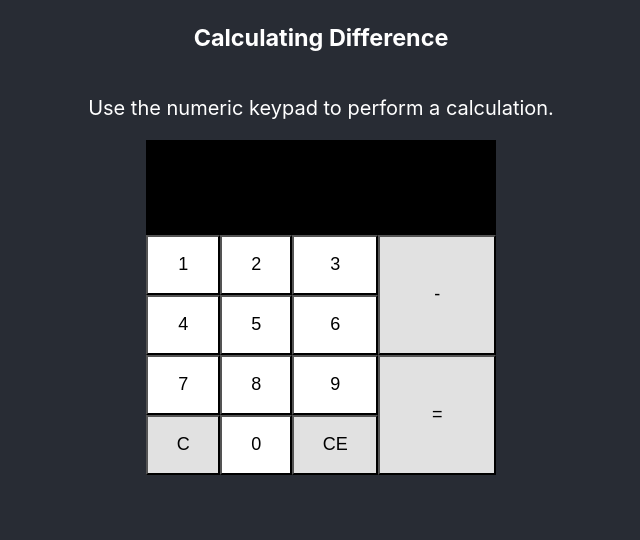
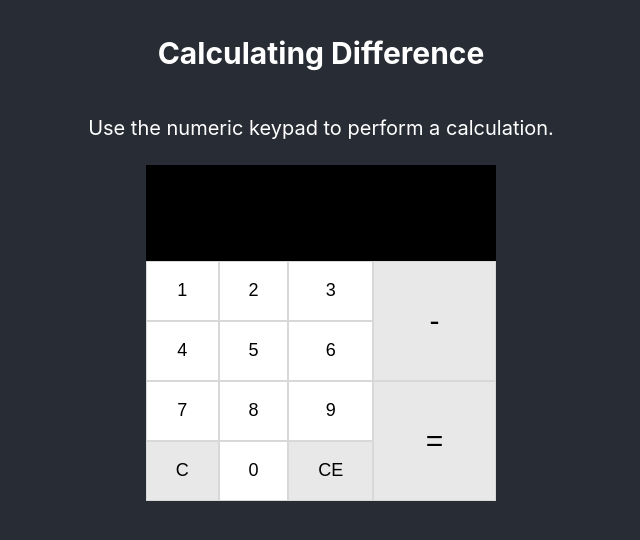
Before and after one commit to Leonardneff/calculator, a React (Create React App) app: page / in a window 1280 px wide. Shown: the top 540 px of the page, without its empty margins (319-959 px from the left). Built offline with nearby package versions, Linux system fonts and the light colour scheme.

Commit message:
Code style fixes

```diff
--- a/public/index.html
+++ b/public/index.html
@@ -1,20 +1,20 @@
 <!DOCTYPE html>
 <html lang="en">
-  <head>
+
+<head>
     <meta charset="utf-8" />
     <link rel="icon" href="%PUBLIC_URL%/favicon.ico" />
     <meta name="viewport" content="width=device-width, initial-scale=1" />
     <meta name="theme-color" content="#000000" />
-    <meta
-      name="description"
-      content="Subtracion Calculator"
-    />
+    <meta name="description" content="Calculating Difference" />
     <link rel="apple-touch-icon" href="%PUBLIC_URL%/android-chrome-192x192.png" />
     <link rel="manifest" href="%PUBLIC_URL%/manifest.json" />
     <title>Calculator</title>
-  </head>
-  <body>
+</head>
+
+<body>
     <noscript>You need to enable JavaScript to run this app.</noscript>
     <div id="root"></div>
-  </body>
+</body>
+
 </html>
--- a/src/App.css
+++ b/src/App.css
@@ -10,6 +10,7 @@
     justify-content: center;
     color: white;
     font-size: 20px;
+    padding: 5px 8px;
 }
 
 a {
@@ -20,34 +21,31 @@ a {
     display: grid;
     grid-template-columns: repeat(5, auto);
     grid-template-rows: repeat(4, 60px);
-  grid-template-areas:
-    "1 2 3 minus minus "
-    "4 5 6 minus minus "
-    "7 8 9 equals equals"
-    "C 0 CE equals equals";
+    grid-template-areas: "1 2 3 minus minus " "4 5 6 minus minus " "7 8 9 equals equals" "C 0 CE equals equals";
 }
 
 button {
     font-size: 18px;
-  background-color:#fff;
+    background-color: #fff;
+    border: 1px solid rgb(216, 216, 216);
     cursor: pointer;
 }
 
 button:focus {
-  outline:0;
+    outline: 0;
 }
 
 .result {
     text-align: right;
-  min-height: 95px;
+    min-height: 96px;
     width: 330px;
     grid-area: result;
     background-color: #000;
-  font-family:'digital-7';
+    font-family: 'digital-7';
     padding: 0 10px;
     overflow-wrap: break-word;
     font-size: 30px;
-  color: #e1e1e1;
+    color: #e8e8e8;
 }
 
 button[name="1"] {
@@ -64,7 +62,8 @@ button[name="3"] {
 
 button[name="-"] {
     grid-area: minus;
-  background-color: #e1e1e1;
+    background-color: #e8e8e8;
+    font-size: 30px;
 }
 
 button[name="4"] {
@@ -93,7 +92,8 @@ button[name="9"] {
 
 button[name="="] {
     grid-area: equals;
-  background-color: #e1e1e1;
+    background-color: #e8e8e8;
+    font-size: 30px;
 }
 
 button[name="0"] {
@@ -102,12 +102,12 @@ button[name="0"] {
 
 button[name="C"] {
     grid-area: C;
-  background-color: #e1e1e1;
+    background-color: #e8e8e8;
 }
 
 button[name="CE"] {
     grid-area: CE;
-  background-color: #e1e1e1;
+    background-color: #e8e8e8;
 }
 
 
@@ -116,7 +116,5 @@ button[name="CE"] {
     display: grid;
     grid-template-columns: auto;
     grid-template-rows: auto auto;
-  grid-template-areas:
-    "result"
-    "buttons";
+    grid-template-areas: "result" "buttons";
 }
--- a/src/App.js
+++ b/src/App.js
@@ -7,7 +7,7 @@ class App extends Component {
     constructor() {
         super();
 
-    this.state= {
+        this.state = {
             result: "",
             text: false
         }
@@ -15,7 +15,7 @@ class App extends Component {
 
     onClick = button => {
 
-    if(button === "=") {
+        if (button === "=") {
             this.calculate()
         } else if (button === "C") {
             this.reset()
@@ -26,8 +26,7 @@ class App extends Component {
         } else if (this.state.text) {
             this.reset()
             this.setState({text:false})
-    }
-    else {
+        } else {
             this.setState({
                 result: this.state.result + button
             })
@@ -40,9 +39,7 @@ class App extends Component {
                 result: <div className="dycalculia"><span>Sorry, I have</span> <a href="https://en.wikipedia.org/wiki/Dyscalculia" target="_blank" rel="noopener noreferrer">dyscalculia</a></div>,
                 text: true
             })
-    }
-
-    catch (e) {
+        } catch (e) {
             this.setState({
                 result: "error"
             })
@@ -53,10 +50,14 @@ class App extends Component {
         this.setState ({
             result: ""
         })
-
     };
 
     backspace = () => {
+        if (this.state.text) {
+            this.setState({
+                result: ""
+            })
+        } else
             this.setState({
                 result: this.state.result.slice(0, -1)
             })
@@ -66,10 +67,8 @@ class App extends Component {
         return (
             <div className="App">
                 <header className="App-header">
-          <h3>
-            Calculating Difference
-          </h3>
-          <p>Use the numeric keypad to perform a calculation.</p>
+                      <h2> Calculating Difference </h2>
+                      <p> Use the numeric keypad to perform a calculation. </p>
                 </header>
                 <div className="calculator">
                     <Result result={this.state.result} text={this.state.text} />
```
Also changed, not shown: src/index.css (+7 -10 lines), src/index.js (+4 -4 lines), package.json (indentation only), public/manifest.json, src/Result.js (line endings or trailing spaces), src/serviceWorker.js (indentation only), 2 other files (tests, documents, lock files or other folders). Lines whose indentation alone changed are shown as unchanged.
